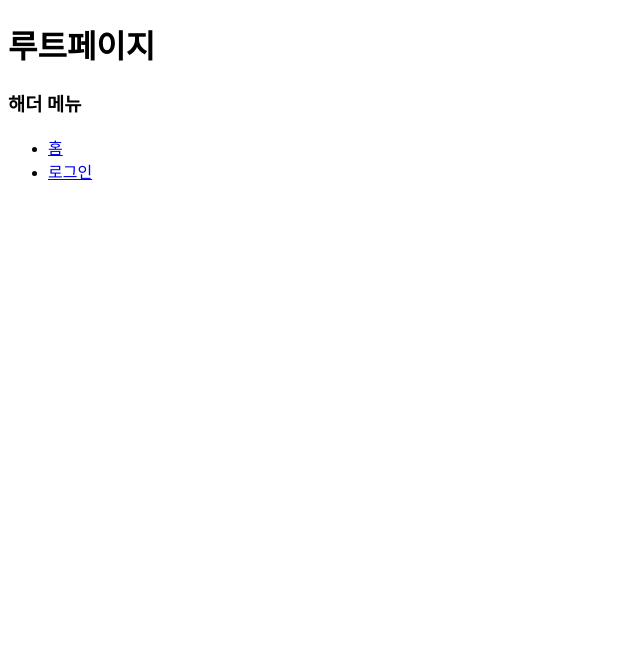
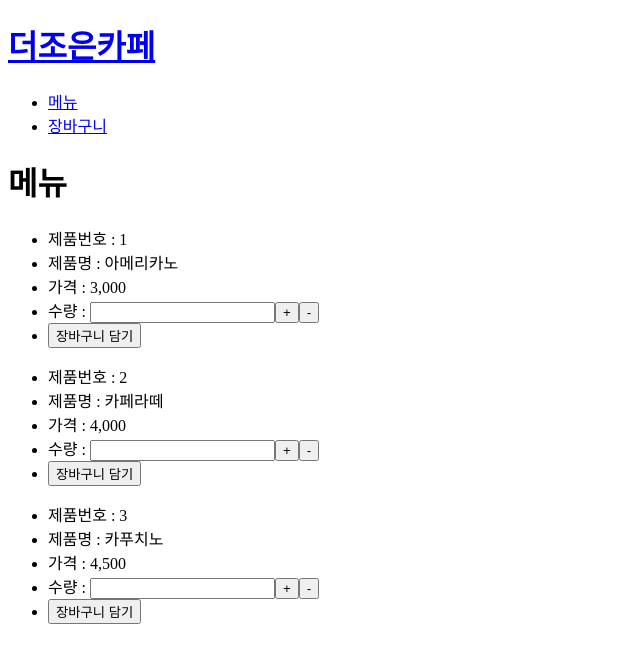
Before and after one commit to root-kjs/react, a React (Vite) app in the folder src/main/reactapp/: page /menu in a window 1280 px wide. Before the commit this address had no page. Shown: the top 662 px of the page, without its empty margins (0-640 px from the left). Built offline with nearby package versions, Linux system fonts and the light colour scheme.

Commit message:
실습8_리덕스 작업중

```diff
--- /dev/null
+++ b/src/main/reactapp/src/exam/d6/실습8/App.jsx
@@ -0,0 +1,22 @@
+import { BrowserRouter, Route, Routes } from "react-router-dom";
+import Header from "./components/Header";
+import MenuPage from "./pages/MenuPage"
+import CartPage from "./pages/CartPage"
+import Page404 from "./pages/Page404"
+
+export default function App( props ){
+
+// -------------------------------------- 인덱스(메인) > jsx 영역  --------------------------------------
+return(<>
+    <BrowserRouter>
+        <Header />
+        <div>
+        <Routes>
+            <Route path='/menu' element={ < MenuPage /> }/>
+            <Route path='/cart' element={ < CartPage /> }/>
+            <Route path = '*' element={ <Page404 /> } />
+        </Routes>
+        </div>
+    </BrowserRouter>
+</>)
+}// jsx end
--- /dev/null
+++ b/src/main/reactapp/src/exam/d6/실습8/components/Header.jsx
@@ -0,0 +1,13 @@
+import { Link } from "react-router-dom";
+
+export default function Header( props ){
+
+// --------------------------------------해더 > jsx 영역--------------------------------------
+    return(<>
+        <h1><Link to ='/'>더조은카페</Link></h1>
+        <ul>
+            <li><Link to ='/menu'>메뉴</Link></li>
+            <li><Link to ='/cart'>장바구니</Link></li>
+        </ul>
+    </>)
+}//func end
--- /dev/null
+++ b/src/main/reactapp/src/exam/d6/실습8/pages/CartPage.jsx
@@ -0,0 +1,16 @@
+export default function CartPage( props ){
+
+// -------------------------------------- 장바구니 페이지 > jsx 영역--------------------------------------
+    return(<>
+        <h1>장바구니</h1>
+        <ul>
+            <li>제품번호 : </li>
+            <li>제품명 : </li>
+            <li>가격 : </li>
+            <li>수량 : <input name="qty"/>
+                <button name="plus" onClick="" type="button"> + </button>
+                <button name="minus" onClick=""> - </button>
+            </li>
+        </ul>
+    </>)
+}//func end
--- /dev/null
+++ b/src/main/reactapp/src/exam/d6/실습8/pages/MenuPage.jsx
@@ -0,0 +1,35 @@
+import { useState } from "react";
+
+export default function MenuPage( props ){
+    /** 샘플 제품목록 */
+    const menus = [
+        { id: 1, name: "아메리카노", price: 3000 },
+        { id: 2, name: "카페라떼", price: 4000 },
+        { id: 3, name: "카푸치노", price: 4500 }
+    ];
+
+    /** 출력한 데이터를 관리할 useState */
+    const[ memus1 , setMenus1 ] = useState( menus );
+
+
+// -------------------------------------- 메뉴페이지 > jsx 영역--------------------------------------
+    return(<>
+    <h1>메뉴</h1>
+        <form>
+            {
+            menus.map( ( menu ) => { return <ul>
+                <li>제품번호 : { menu.id }</li>
+                <li>제품명 : { menu.name }</li>
+                <li>가격 : { menu.price.toLocaleString() } </li>
+                <li>수량 : <input name='qty'/>
+                    <button name='plus' onClick='' type='button'> + </button>
+                    <button name='minus' onClick=''> - </button>
+                </li>
+                <li>
+                    <button onClick="">장바구니 담기 </button>
+                </li>
+            </ul>})
+            }
+        </form>
+    </>)
+}//func end
--- /dev/null
+++ b/src/main/reactapp/src/exam/d6/실습8/pages/Page404.jsx
@@ -0,0 +1,11 @@
+import { Link } from "react-router-dom";
+
+/** 404 컴포넌트 : 존재하지 않는 가상 URL 요청시 노출  */
+export default function Page404( props ){
+
+// -------------------------------------- 404 > jsx 영역--------------------------------------
+    return(<>
+        {/* <h3> 존재하지 않는 페이지 입니다. </h3>
+        <Link to ="/">메인페이지로 이동</Link>   */}
+    </>)
+}// jsx end
--- a/src/main/reactapp/src/main.jsx
+++ b/src/main/reactapp/src/main.jsx
@@ -79,20 +79,22 @@ const create = createRoot( root );
 // import { Provider } from "react-redux";
 // create.render(<Provider> <CompSlice13 /> </Provider>)
 
-import App from './exam/d5/실습7_리덕스/App.jsx'; // 리덕스 툴킷 slice
-import { Provider } from 'react-redux';
-import store, { persistor } from './exam/d5/실습7_리덕스/store/store.js';
-import { PersistGate } from 'redux-persist/integration/react';
-
+// import App from './exam/d5/실습7_리덕스/App.jsx'; // 리덕스 툴킷 slice
+// import { Provider } from 'react-redux';
+// import store, { persistor } from './exam/d5/실습7_리덕스/store/store.js';
+// import { PersistGate } from 'redux-persist/integration/react';
 
 /** redux :
  * 1) Provider > 내가 만든 저장소(store)를 root 컴포넌트에 공급(Provider)하여, 모든 컴포넌트가 사용할 수 있도록 하는 *전역변수*
  * 2) PersistGate > 내가 만든 persist
 */
-create.render(
-  <Provider store = { store }>
-    <PersistGate loading = { null } persistor={ persistor }>
-      <App />
-    </PersistGate>
-  </Provider>
-);
+// create.render(
+//   <Provider store = { store }>
+//     <PersistGate loading = { null } persistor={ persistor }>
+//       <App />
+//     </PersistGate>
+//   </Provider>
+// );
+
+import App from './exam/d6/실습8/App.jsx';
+create.render( < App /> )
```
Also changed, not shown: src/main/reactapp/src/exam/d6/실습8/store/cartSlice.js (added), src/main/reactapp/src/exam/d6/실습8/store/store.js (added), src/main/reactapp/src/exam/d6/실습8/실습8.txt.
